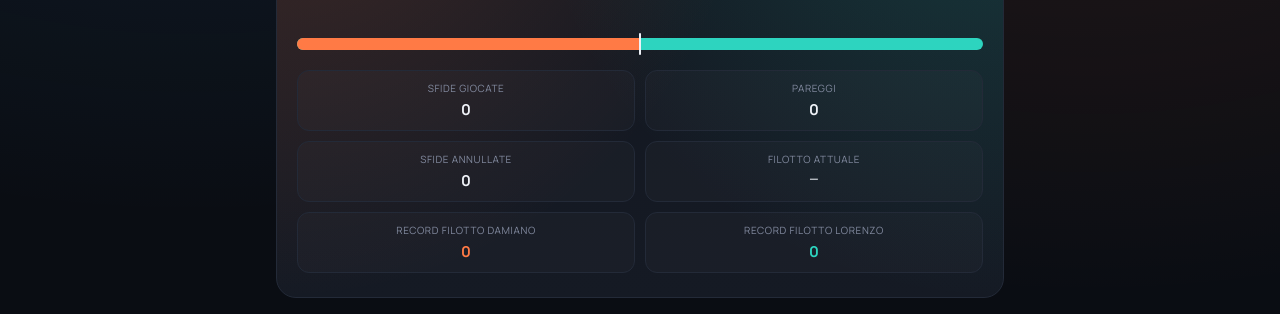
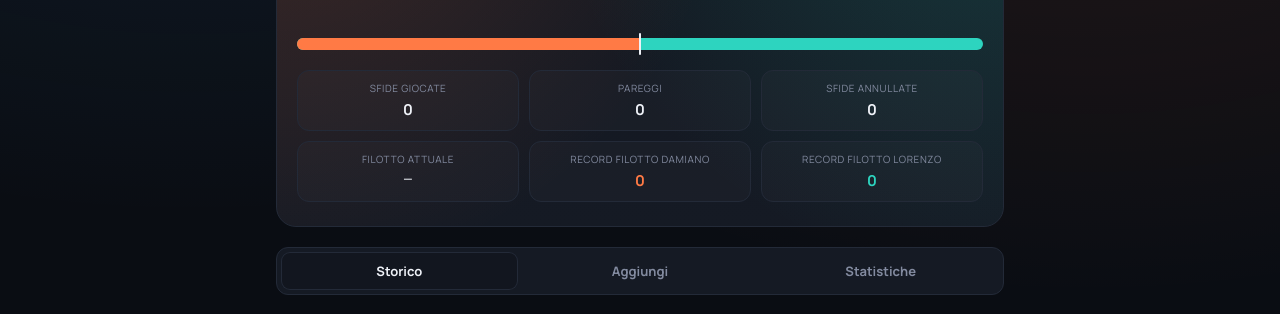
Before and after one commit to diovenitti-maker/Dam-Lor, a React (Vite) app: page / in a window 1280 px wide. Shown: the part 203-517 px from the top of the page. Built offline with nearby package versions, Linux system fonts and the light colour scheme; no server answers; the database is empty.

Commit message:
Versione 6

```diff
--- a/src/App.css
+++ b/src/App.css
@@ -99,7 +99,7 @@
 .scoreboard-chips {
   position: relative;
   display: grid;
-  grid-template-columns: repeat(2, 1fr);
+  grid-template-columns: repeat(3, 1fr);
   gap: 10px;
 }
 
@@ -126,6 +126,7 @@
 }
 
 .chip-value-small { font-size: 12px; font-weight: 600; }
+.chip-sub { font-size: 10px; color: var(--muted); font-weight: 500; }
 .text-dam { color: var(--dam); }
 .text-lor { color: var(--lor); }
 
```
